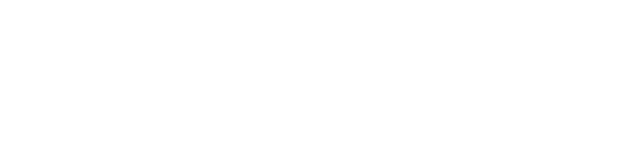
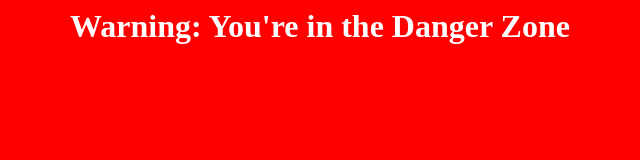
Before and after one commit to stevetime/stevetimesite, a plain HTML site: page index.html in a window 1280 px wide. Shown: the whole page, without its empty margins (320-960 px from the left). Drawn offline with Linux system fonts and the light colour scheme.

Commit message:
Update index.html

```diff
--- a/index.html
+++ b/index.html
@@ -3,5 +3,14 @@
     It's Stevetime
   </title>
 
+  <body>
+    <h1>Warning: You're in the Danger Zone</h1>
+  </body>
 
+  <style>
+    body {
+      background-color: red;
+      color:#fff;
+      text-align:center;
+    }
 </html>
```
